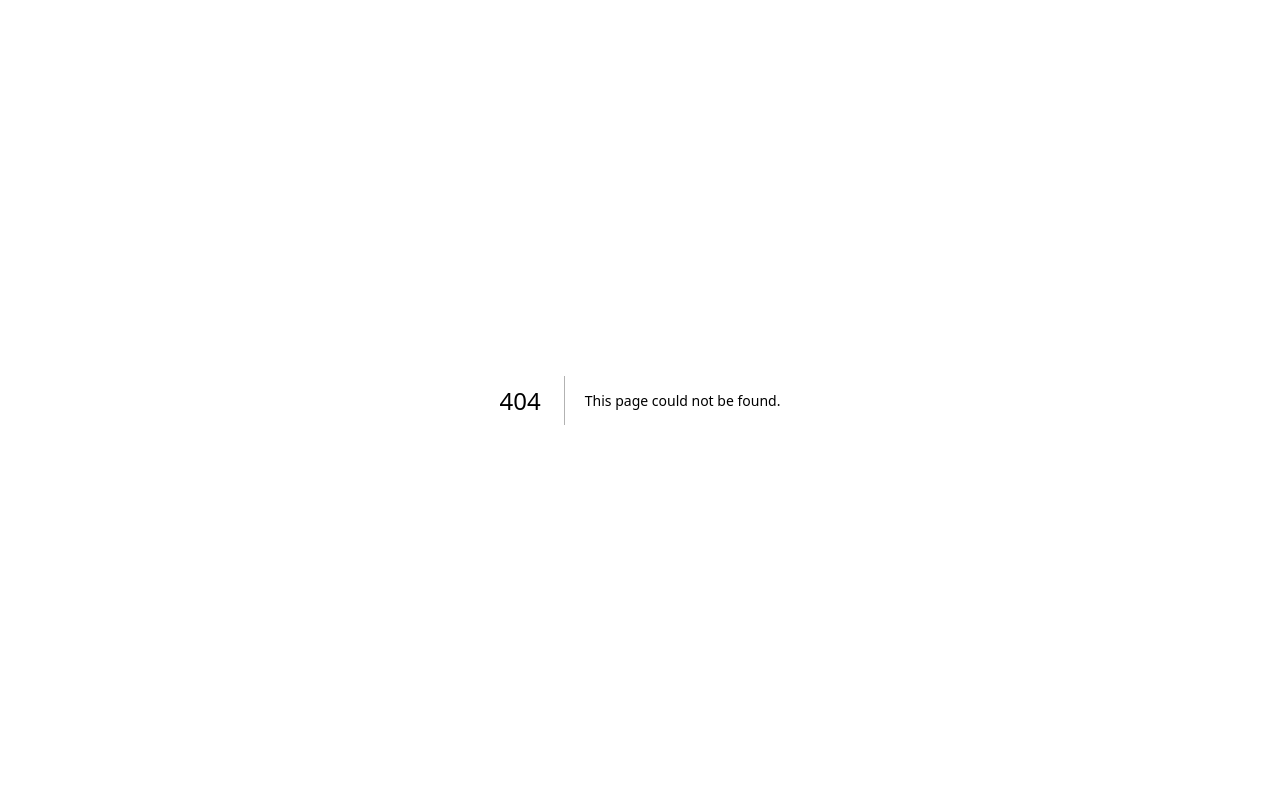
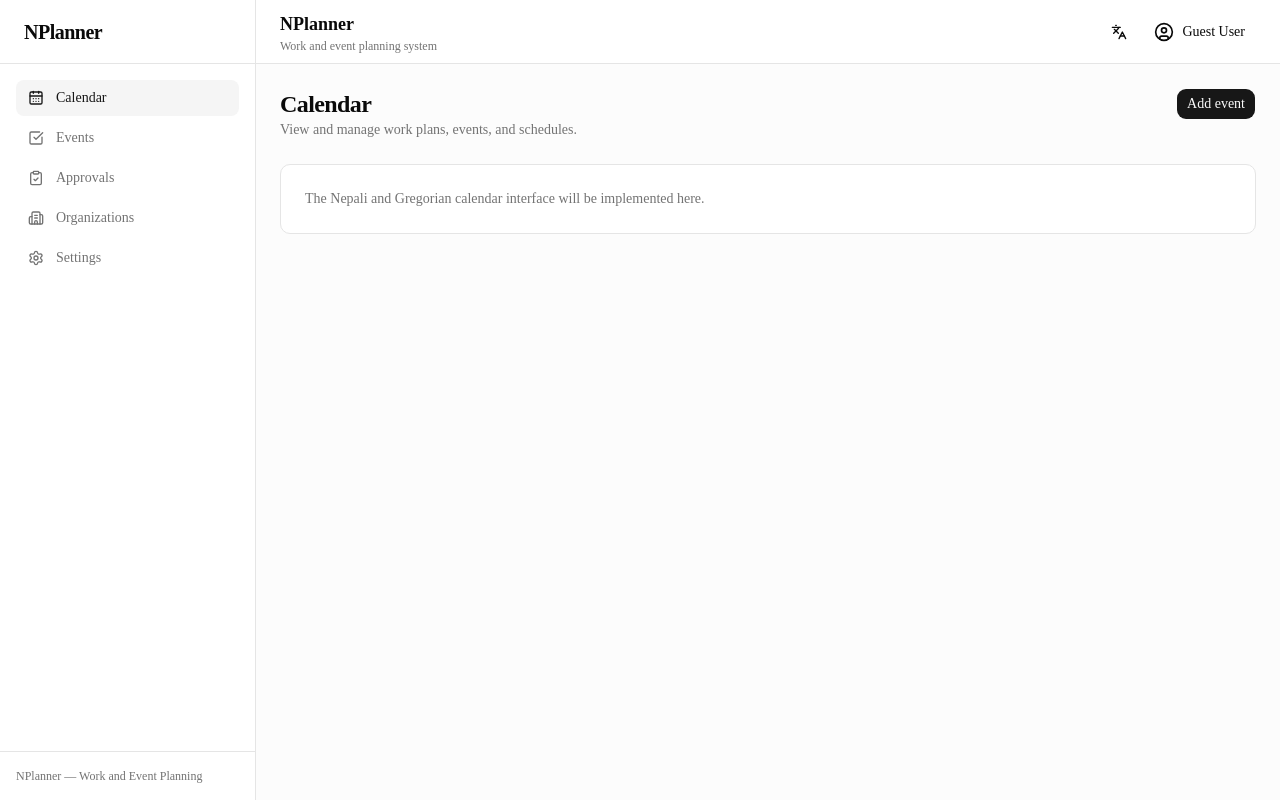
Before and after one commit to ajaysinghnp/nplanner, a Next.js app: page /calendar in a window 1280 px wide. Before the commit this address had no page. Built offline with nearby package versions, Linux system fonts and the light colour scheme.

Commit message:
basic structure of projects on progress

```diff
--- /dev/null
+++ b/app/(dashboard)/approvals/page.tsx
@@ -0,0 +1,13 @@
+function ApprovalsPage() {
+  return (
+    <div>
+      <h2 className="text-2xl font-semibold tracking-tight">Approvals</h2>
+
+      <p className="text-muted-foreground mt-2 text-sm">
+        Pending event approvals and revision requests will be available here.
+      </p>
+    </div>
+  );
+}
+
+export default ApprovalsPage;
--- /dev/null
+++ b/app/(dashboard)/calendar/page.tsx
@@ -0,0 +1,27 @@
+import { Button } from "@/components/ui/button";
+
+function CalendarPage() {
+  return (
+    <div className="space-y-6">
+      <div className="flex items-start justify-between gap-4">
+        <div>
+          <h2 className="text-2xl font-semibold tracking-tight">Calendar</h2>
+
+          <p className="text-muted-foreground text-sm">
+            View and manage work plans, events, and schedules.
+          </p>
+        </div>
+
+        <Button type="button">Add event</Button>
+      </div>
+
+      <div className="bg-background rounded-lg border p-6">
+        <p className="text-muted-foreground text-sm">
+          The Nepali and Gregorian calendar interface will be implemented here.
+        </p>
+      </div>
+    </div>
+  );
+}
+
+export default CalendarPage;
--- /dev/null
+++ b/app/(dashboard)/events/page.tsx
@@ -0,0 +1,14 @@
+function EventsPage() {
+  return (
+    <div>
+      <h2 className="text-2xl font-semibold tracking-tight">Events</h2>
+
+      <p className="text-muted-foreground mt-2 text-sm">
+        Event list, filters, status, priority, progress, and date-range views will be available
+        here.
+      </p>
+    </div>
+  );
+}
+
+export default EventsPage;
--- a/app/(dashboard)/layout.tsx
+++ b/app/(dashboard)/layout.tsx
@@ -1,5 +1,13 @@
-function DashLayout() {
-  return <div>DashLayout</div>;
+import type { ReactNode } from "react";
+
+import { DashboardShell } from "@/components/layout/dashboard-shell";
+
+type DashboardLayoutProps = {
+  children: ReactNode;
+};
+
+function DashboardLayout({ children }: DashboardLayoutProps) {
+  return <DashboardShell>{children}</DashboardShell>;
 }
 
-export default DashLayout;
+export default DashboardLayout;
--- /dev/null
+++ b/app/(dashboard)/organizations/page.tsx
@@ -0,0 +1,13 @@
+function OrganizationPage() {
+  return (
+    <div>
+      <h2 className="text-2xl font-semibold tracking-tight">Organization</h2>
+
+      <p className="text-muted-foreground mt-2 text-sm">
+        Organizations, departments, sections, units, teams, users, and roles will be managed here.
+      </p>
+    </div>
+  );
+}
+
+export default OrganizationPage;
--- /dev/null
+++ b/app/(dashboard)/settings/page.tsx
@@ -0,0 +1,13 @@
+function SettingsPage() {
+  return (
+    <div>
+      <h2 className="text-2xl font-semibold tracking-tight">Settings</h2>
+
+      <p className="text-muted-foreground mt-2 text-sm">
+        Application, language, calendar dataset, and user settings will be available here.
+      </p>
+    </div>
+  );
+}
+
+export default SettingsPage;
--- a/app/page.tsx
+++ b/app/page.tsx
@@ -1,23 +1,5 @@
-export default function Home() {
-  return (
-    <main className="bg-background flex min-h-screen items-center justify-center px-6">
-      <section className="w-full max-w-2xl text-center">
-        <p className="text-muted-foreground mb-4 text-sm font-medium tracking-[0.2em] uppercase">
-          Organization Planning and Event Management
-        </p>
+import { redirect } from "next/navigation";
 
-        <h1 className="text-foreground text-5xl font-bold tracking-tight sm:text-6xl">NPlanner</h1>
-
-        <p className="text-muted-foreground mx-auto mt-6 max-w-xl text-lg leading-8">
-          A multi-organization planning, scheduling, event management, and approval platform.
-        </p>
-
-        <div className="mt-10">
-          <span className="border-border bg-muted text-muted-foreground rounded-full border px-4 py-2 text-sm">
-            Project foundation is under development
-          </span>
-        </div>
-      </section>
-    </main>
-  );
+export default function HomePage() {
+  redirect("/calendar");
 }
--- /dev/null
+++ b/components/layout/app-header.tsx
@@ -0,0 +1,26 @@
+import { Languages, UserCircle } from "lucide-react";
+
+import { Button } from "@/components/ui/button";
+
+export function AppHeader() {
+  return (
+    <header className="bg-background flex h-16 items-center justify-between border-b px-6">
+      <div>
+        <h1 className="text-lg font-semibold">NPlanner</h1>
+        <p className="text-muted-foreground text-xs">Work and event planning system</p>
+      </div>
+
+      <div className="flex items-center gap-2">
+        <Button size="icon" type="button" variant="ghost">
+          <Languages className="size-4" />
+          <span className="sr-only">Change language</span>
+        </Button>
+
+        <Button className="gap-2" type="button" variant="ghost">
+          <UserCircle className="size-5" />
+          <span>Guest User</span>
+        </Button>
+      </div>
+    </header>
+  );
+}
--- /dev/null
+++ b/components/layout/app-sidebar.tsx
@@ -0,0 +1,75 @@
+"use client";
+
+import { Building2, CalendarDays, CheckSquare, ClipboardCheck, Settings } from "lucide-react";
+import Link from "next/link";
+import { usePathname } from "next/navigation";
+
+import { cn } from "@/lib/utils";
+
+const navigationItems = [
+  {
+    href: "/calendar",
+    icon: CalendarDays,
+    label: "Calendar",
+  },
+  {
+    href: "/events",
+    icon: CheckSquare,
+    label: "Events",
+  },
+  {
+    href: "/approvals",
+    icon: ClipboardCheck,
+    label: "Approvals",
+  },
+  {
+    href: "/organizations",
+    icon: Building2,
+    label: "Organizations",
+  },
+  {
+    href: "/settings",
+    icon: Settings,
+    label: "Settings",
+  },
+];
+
+export function AppSidebar() {
+  const pathname = usePathname();
+
+  return (
+    <aside className="bg-background flex w-64 shrink-0 flex-col border-r">
+      <div className="flex h-16 items-center border-b px-6">
+        <Link className="text-xl font-semibold tracking-tight" href="/calendar">
+          NPlanner
+        </Link>
+      </div>
+
+      <nav className="flex-1 space-y-1 p-4">
+        {navigationItems.map(({ href, icon: Icon, label }) => {
+          const isActive = pathname === href;
+
+          return (
+            <Link
+              className={cn(
+                "flex items-center gap-3 rounded-md px-3 py-2 text-sm font-medium transition-colors",
+                isActive
+                  ? "bg-accent text-accent-foreground"
+                  : "text-muted-foreground hover:bg-accent hover:text-accent-foreground"
+              )}
+              href={href}
+              key={href}
+            >
+              <Icon className="size-4" />
+              <span>{label}</span>
+            </Link>
+          );
+        })}
+      </nav>
+
+      <div className="border-t p-4">
+        <p className="text-muted-foreground text-xs">NPlanner — Work and Event Planning</p>
+      </div>
+    </aside>
+  );
+}
--- /dev/null
+++ b/components/layout/dashboard-shell.tsx
@@ -0,0 +1,22 @@
+import type { ReactNode } from "react";
+
+import { AppHeader } from "@/components/layout/app-header";
+import { AppSidebar } from "@/components/layout/app-sidebar";
+
+type DashboardShellProps = {
+  children: ReactNode;
+};
+
+export function DashboardShell({ children }: DashboardShellProps) {
+  return (
+    <div className="bg-muted/30 flex min-h-screen">
+      <AppSidebar />
+
+      <div className="flex min-w-0 flex-1 flex-col">
+        <AppHeader />
+
+        <main className="flex-1 overflow-auto p-6">{children}</main>
+      </div>
+    </div>
+  );
+}
```
